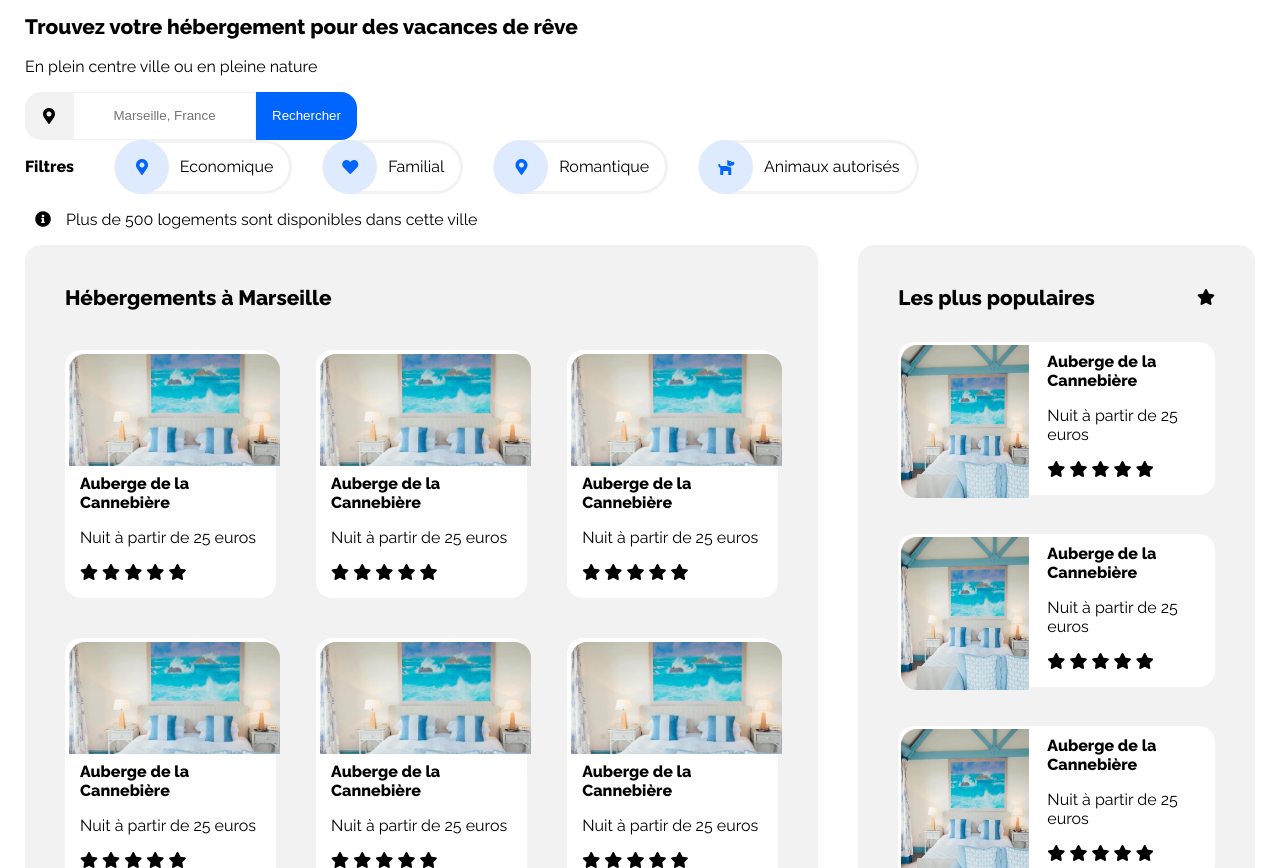
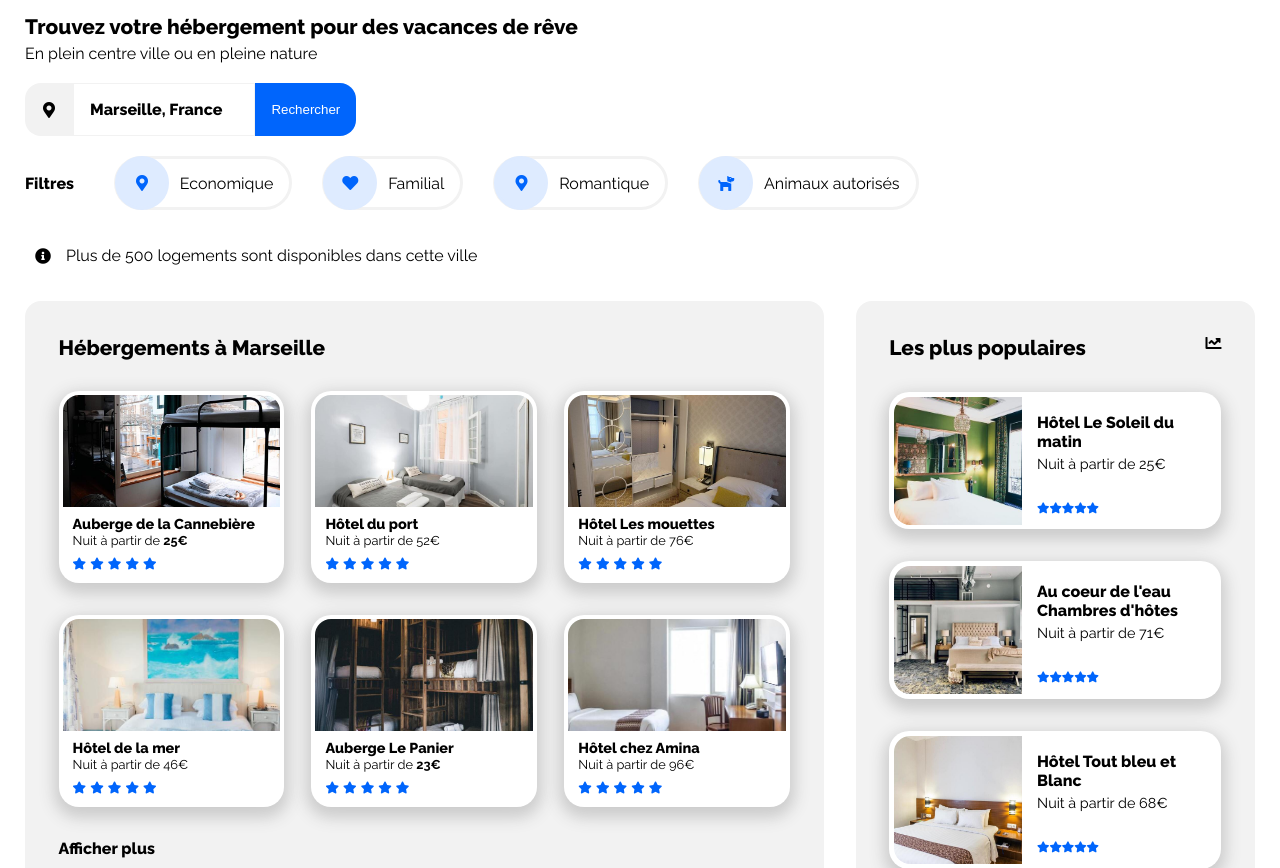
Before and after one commit to mf1511/FOUSSIERMarin_2_18062021, a plain HTML site: page index.html in a window 1280 px wide. Shown: the part 84-952 px from the top of the page. Drawn offline with Linux system fonts and the light colour scheme.

Commit message:
Manque les media query

```diff
--- a/index.html
+++ b/index.html
@@ -55,7 +55,7 @@
                         <i class="fas fa-map-marker-alt"></i>
                     </div>
                     <div class="recherche_formulaire_input">
-                        <input class="recherche_formulaire_lieu" type="text" placeholder="Marseille, France">
+                        <p class="lieu">Marseille, France</p>
                     </div>
                     <div class="recherche_formulaire_button">
                         <button class="recherche_formulaire_button_button">Rechercher</button>
@@ -126,11 +126,11 @@
                 <article class="main_card">
                     <a class="main_card1" href="#">
                         <div class="main_card_img">
-                            <img class="main_img" src="images/hebergements/4_small/annie-spratt-Eg1qcIitAuA-unsplash.jpg" alt="">
+                            <img class="main_img" src="images/hebergements/4_small/marcus-loke-WQJvWU_HZFo-unsplash.jpg" alt="">
                         </div>
                         <div class="main_card_infos">
                             <h3>Auberge de la Cannebière</h3>
-                            <p>Nuit à partir de 25 euros</p>
+                            <p>Nuit à partir de <strong>25€</strong></p>
                             <ul>
                             <li>
                                 <i class="fas fa-star"></i>
@@ -147,11 +147,11 @@
                 <article class="main_card">
                     <a class="main_card2" href="#">
                         <div class="main_card_img">
-                            <img class="main_img" src="images/hebergements/4_small/annie-spratt-Eg1qcIitAuA-unsplash.jpg" alt="">
+                            <img class="main_img" src="images/hebergements/4_small/fred-kleber-gTbaxaVLvsg-unsplash.jpg" alt="">
                         </div>
                         <div class="main_card_infos">
-                            <h3>Auberge de la Cannebière</h3>
-                            <p>Nuit à partir de 25 euros</p>
+                            <h3>Hôtel du port</h3>
+                            <p>Nuit à partir de 52€</p>
                             <ul>
                             <li>
                                 <i class="fas fa-star"></i>
@@ -168,11 +168,11 @@
                 <article class="main_card">
                     <a class="main_card3" href="#">
                         <div class="main_card_img">
-                            <img class="main_img" src="images/hebergements/4_small/annie-spratt-Eg1qcIitAuA-unsplash.jpg" alt="">
+                            <img class="main_img" src="images/hebergements/4_small/reisetopia-B8WIgxA_PFU-unsplash.jpg" alt="">
                         </div>
                         <div class="main_card_infos">
-                            <h3>Auberge de la Cannebière</h3>
-                            <p>Nuit à partir de 25 euros</p>
+                            <h3>Hôtel Les mouettes</h3>
+                            <p>Nuit à partir de 76€</p>
                             <ul>
                             <li>
                                 <i class="fas fa-star"></i>
@@ -192,8 +192,8 @@
                             <img class="main_img" src="images/hebergements/4_small/annie-spratt-Eg1qcIitAuA-unsplash.jpg" alt="">
                         </div>
                         <div class="main_card_infos">
-                            <h3>Auberge de la Cannebière</h3>
-                            <p>Nuit à partir de 25 euros</p>
+                            <h3>Hôtel de la mer</h3>
+                            <p>Nuit à partir de 46€</p>
                             <ul>
                             <li>
                                 <i class="fas fa-star"></i>
@@ -210,11 +210,11 @@
                 <article class="main_card">
                     <a class="main_card5" href="#">
                         <div class="main_card_img">
-                            <img class="main_img" src="images/hebergements/4_small/annie-spratt-Eg1qcIitAuA-unsplash.jpg" alt="">
+                            <img class="main_img" src="images/hebergements/4_small/nicate-lee-kT-ZyaiwBe0-unsplash.jpg" alt="">
                         </div>
                         <div class="main_card_infos">
-                            <h3>Auberge de la Cannebière</h3>
-                            <p>Nuit à partir de 25 euros</p>
+                            <h3>Auberge Le Panier</h3>
+                            <p>Nuit à partir de <strong>23€</strong></p>
                             <ul>
                             <li>
                                 <i class="fas fa-star"></i>
@@ -231,11 +231,11 @@
                 <article class="main_card">
                     <a class="main_card6" href="#">
                         <div class="main_card_img">
-                            <img class="main_img" src="images/hebergements/4_small/annie-spratt-Eg1qcIitAuA-unsplash.jpg" alt="">
+                            <img class="main_img" src="images/hebergements/4_small/febrian-zakaria-M6S1WvfW68A-unsplash.jpg" alt="">
                         </div>
                         <div class="main_card_infos">
-                            <h3>Auberge de la Cannebière</h3>
-                            <p>Nuit à partir de 25 euros</p>
+                            <h3>Hôtel chez Amina</h3>
+                            <p>Nuit à partir de 96€</p>
                             <ul>
                             <li>
                                 <i class="fas fa-star"></i>
@@ -248,6 +248,8 @@
                         </div>
                     </a>
                 </article>
+                <h2>Afficher plus</h2>
+
 
             </section>
 
@@ -255,19 +257,20 @@
             <aside class="hebergements_populaires">
                 <div class="hebergement_popu_title">
                     <h1>Les plus populaires</h1>
-                    <i class="fas fa-star"></i>
+                    <i class="fas fa-chart-line"></i>
                 </div>
 
+                <div class="popu">
                     <article class="popu_card">
                         <a class="popu_card1" href="#">
                             <div class="popu_img">
-                            <img class="popu_img_img" src="images/hebergements/4_small/annie-spratt-Eg1qcIitAuA-unsplash.jpg" alt="">
+                                <img class="popu_img_img" src="images/hebergements/4_small/emile-guillemot-Bj_rcSC5XfE-unsplash.jpg" alt="">
                             </div>
                             <div class="popu_img_infos">
-                            <h3>Auberge de la Cannebière</h3>
-                            <p>Nuit à partir de 25 euros</p>
+                                <h3>Hôtel Le Soleil du matin</h3>
+                                <p>Nuit à partir de 25€</p>
                                 <ul>
-                        <li>
+                        <li class="popu_list">
                             <i class="fas fa-star"></i>
                             <i class="fas fa-star"></i>
                             <i class="fas fa-star"></i>
@@ -278,18 +281,20 @@
                             </div>
                         </a>
                     </article>
+                </div>
 
 
+                <div class="popu">
                     <article class="popu_card">
                         <a class="popu_card1" href="#">
                             <div class="popu_img">
-                            <img class="popu_img_img" src="images/hebergements/4_small/annie-spratt-Eg1qcIitAuA-unsplash.jpg" alt="">
+                                <img class="popu_img_img" src="images/hebergements/4_small/aw-creative-VGs8z60yT2c-unsplash.jpg" alt="">
                             </div>
                             <div class="popu_img_infos">
-                            <h3>Auberge de la Cannebière</h3>
-                            <p>Nuit à partir de 25 euros</p>
+                                <h3>Au coeur de l'eau<br>Chambres d'hôtes</h3>
+                                <p>Nuit à partir de 71€</p>
                                 <ul>
-                        <li>
+                        <li class="popu_list">
                             <i class="fas fa-star"></i>
                             <i class="fas fa-star"></i>
                             <i class="fas fa-star"></i>
@@ -300,17 +305,19 @@
                             </div>
                         </a>
                     </article>
+                </div>
 
+                <div class="popu">
                     <article class="popu_card">
                         <a class="popu_card1" href="#">
                             <div class="popu_img">
-                            <img class="popu_img_img" src="images/hebergements/4_small/annie-spratt-Eg1qcIitAuA-unsplash.jpg" alt="">
+                                <img class="popu_img_img" src="images/hebergements/4_small/febrian-zakaria-sjvU0THccQA-unsplash.jpg" alt="">
                             </div>
                             <div class="popu_img_infos">
-                            <h3>Auberge de la Cannebière</h3>
-                            <p>Nuit à partir de 25 euros</p>
+                                <h3>Hôtel Tout bleu et Blanc</h3>
+                                <p>Nuit à partir de 68€</p>
                                 <ul>
-                        <li>
+                        <li class="popu_list">
                             <i class="fas fa-star"></i>
                             <i class="fas fa-star"></i>
                             <i class="fas fa-star"></i>
@@ -321,6 +328,7 @@
                             </div>
                         </a>
                     </article>
+                </div>
 
 
             </aside>
@@ -335,12 +343,12 @@
         <section class="activites">
 
             <div class="activites_title">
-                <h1>Activités</h1>
+                <h1>Activités à Marseille</h1>
             </div>
 
                 <a class="activites_card1 card" href="#">
                     <div class="activites_card_img">
-                        <img class="activites_card_img_img" src="images/activites/4_small/florian-wehde-xW9e8gdotxI-unsplash.jpg" alt="">
+                        <img class="activites_card_img_img" src="images/activites/4_small/reno-laithienne-QUgJhdY5Fyk-unsplash.jpg" alt="">
                     </div>
                     <div class="activites_card_title">
                         <h3>Parc Lonchamp</h3>
@@ -349,7 +357,7 @@
 
                 <a class="activites_card2 card" href="#">
                     <div class="activites_card_img">
-                        <img class="activites_card_img_img" src="images/activites/4_small/florian-wehde-xW9e8gdotxI-unsplash.jpg" alt="">
+                        <img class="activites_card_img_img" src="images/activites/4_small/paul-hermann-QFTrLdQIRhI-unsplash.jpg" alt="">
                     </div>
                     <div class="activites_card_title">
                         <h3>Parc Lonchamp</h3>
@@ -358,7 +366,7 @@
 
                 <a class="activites_card3 card" href="#">
                     <div class="activites_card_img">
-                        <img class="activites_card_img_img" src="images/activites/4_small/florian-wehde-xW9e8gdotxI-unsplash.jpg" alt="">
+                        <img class="activites_card_img_img" src="images/activites/4_small/kevin-hikari-rV_Qd1l-VXg-unsplash.jpg" alt="">
                     </div>
                     <div class="activites_card_title">
                         <h3>Parc Lonchamp</h3>
@@ -367,7 +375,7 @@
 
                 <a class="activites_card4 card" href="#">
                     <div class="activites_card_img">
-                        <img class="activites_card_img_img" src="images/activites/4_small/florian-wehde-xW9e8gdotxI-unsplash.jpg" alt="">
+                        <img class="activites_card_img_img" src="images/activites/4_small/kilyan-sockalingum-NR8-cBCN3aI-unsplash.jpg" alt="">
                     </div>
                     <div class="activites_card_title">
                         <h3>Parc Lonchamp</h3>
@@ -385,7 +393,7 @@
 
                 <a class="activites_card6 card" href="#">
                     <div class="activites_card_img">
-                        <img class="activites_card_img_img" src="images/activites/4_small/florian-wehde-xW9e8gdotxI-unsplash.jpg" alt="">
+                        <img class="activites_card_img_img" src="images/activites/4_small/lena-paulin-wH2-EJoDcV0-unsplash.jpg" alt="">
                     </div>
                     <div class="activites_card_title">
                         <h3>Parc Lonchamp</h3>
--- a/styles/styles.css
+++ b/styles/styles.css
@@ -23,6 +23,11 @@ h3{
     font-size: 1em;
     font-weight: 800;
 }
+
+em{
+    font-weight: 600;
+}
+
 /* HEADER */
 
 .header{
@@ -89,13 +94,25 @@ h3{
 /* SECTION RECHERCHE */
 
             /* FORM*/
+
+.recherche_titre h1{
+    margin-bottom:5px;
+}
+
+.recherche_titre p{
+    margin-top:5px;
+}
+
 .recherche_formulaire_formulaire{
     display: flex;
 }
 
+.recherche_formulaire{
+    margin:20px 0px 20px 0px;
+}
+
 .recherche_formulaire_icon{
     background-color: #f2f2f2;
-    height:3rem;
     width: 3rem;
     display: flex;
     align-items: center;
@@ -103,9 +120,14 @@ h3{
     border-radius: 1rem 0 0 1rem;
 }
 
-.recherche_formulaire_lieu{
+.lieu{
     text-align: center;
     border:0px;
+    border-color: #FFFFFF;
+    font-size: 1em;
+    font-weight: 800;
+    color: black;
+    padding:0rem 2rem 0rem 1rem;
 
 }
 
@@ -127,7 +149,7 @@ h3{
 .recherche_formulaire_button_button{
     background-color: #0065FC;
     border: 0;
-    height: 3rem;
+    height: 100%;
     color: #fff;
     border-radius: 0 1rem 1rem 0;
     padding: 0 1rem 0 1rem;
@@ -193,6 +215,9 @@ h3{
 
 .recherche_free_rooms{
     display: flex;
+    margin:20px 0px 20px 0px;
+
+
 }
 
 .recherche_free_room_icon{
@@ -219,20 +244,20 @@ h3{
 .hebergements{
     display: grid;
     grid-template-columns: 6fr 3fr;
-    column-gap: 2.5rem;
+    column-gap: 2rem;
     margin-bottom: 40px;
 }
 
 .hebergements_main, .hebergements_populaires{
-    padding:2.5rem;
+    padding:2.1rem;
 }
 
 
 /* MAIN */
 .hebergements_main{
     display: grid;
-    column-gap: 2.5rem;
-    row-gap: 2.5rem;
+    column-gap: 1.7rem;
+    row-gap: 2rem;
     background-color: #f2f2f2;
     border-radius: 1rem;
 }
@@ -241,9 +266,17 @@ h3{
     margin: 0px;
 }
 
+.hebergements_main h2 {
+    margin: 0px;
+}
+
 .main_card{
-    border-radius: 1rem;
+    border-radius: 1.25rem;
     background-color: #fff;
+    padding:4px;
+    box-shadow: 0px 6px 15px 5px #CCC;
+
+
 }
 
 .main_card a{
@@ -253,16 +286,32 @@ h3{
 .main_card_infos{
     text-decoration: none;
     color: black;
-    margin-left: 15px;
+    margin-left: 10px;
+    margin-bottom: 6px;
 }
 
 .main_card_infos ul{
     list-style-type: none;
     padding:0px;
+    color:#0065FC;
+    margin-top: 3px;
 }
 
 .main_card_infos h3{
-    margin: 0px;
+    margin-bottom: 1px;
+    margin-top: 4px;
+    font-size: 0.9em;
+}
+
+.main_card_infos p{
+    margin-top:0px;;
+    margin-bottom: 5px;
+    font-size: 0.8em;
+}
+
+.main_card_infos .fas{
+    font-size: 12px;
+
 }
 
 .main_img{
@@ -270,7 +319,6 @@ h3{
     width: 100%;
     object-fit: cover;
     border-radius: 1rem 1rem 0 0;
-    margin: 4px;
 }
 
 /* MAIN END */
@@ -278,68 +326,85 @@ h3{
 
 
 /*POPU*/
+
 .hebergements_populaires{
+    background-color: #f2f2f2;
+    border-radius: 1rem;
     display: grid;
-    flex-direction: column;
-    background-color: #f2F2F2;
-    border-radius: 1rem;
     row-gap: 2rem;
+    grid-template-rows: auto repeat(3,1fr);
 }
 
 .hebergement_popu_title{
     display: flex;
     justify-content: space-between;
-    align-items: center;
+    margin-top: 8;
+    margin-bottom: 0;
+}
+
+.hebergement_popu_title h1{
+    margin : 0;
+}
+
+.popu{
+    background-color: #FFFFFF;
+    border-radius: 1.25rem;
+    padding: 0.3rem;
+    display: grid;
+    box-shadow: 0px 6px 15px 5px #CCC;
 
 }
 
-.hebergement_popu_title h1{
-    margin:0px;
+.popu_card{
+    height:8rem;
 }
 
+.popu_card1{
+    display: flex;
+    align-items: stretch;
+    height: 100%;
+    overflow: auto;
+    text-decoration: none;
+    color:black;
 
-
-.popu_card1, .popu_card2, .popu_card3{
-    border-radius: 1rem;
-    background-color: #fff;
-    display: flex;
-    text-decoration: none;
-    color: #000;
 }
 
 .popu_img_img{
     border-radius: 1rem 0 0 1rem;
-    width:8rem;
     height: 100%;
-    margin:3px;
+    width: 8rem;
+    object-fit: cover;
 }
 
 .popu_img_infos{
     margin-left: 15px;
 }
 
-
-
-.popu_card{
-    display: flex;
-    flex-direction: column;
-    height:10rem;
+.popu_img_infos h3{
+    margin-bottom: 0px;
 }
 
-.popu_card p{
-    margin:0px;
+.popu_img_infos ul{
+    list-style-type: none;
+    padding: 0;
+    color:#0065FC;
+    margin:30px 0 0 0;
 }
 
-.popu_card ul{
-    list-style-type: none;
-    padding:0px;
+.popu_img_infos p{
+    font-size: 0.9em;
+    margin-top: 4px;
 }
 
-.popu_card h3{
-    margin-top:10px;
+.popu_list{
+    display: flex;
+    flex-wrap: nowrap;
 }
 
-/* POPU END */
+.popu_list .fas{
+    font-size: 11px;
+}
+
 
 
 
@@ -350,6 +415,7 @@ h3{
 @media (min-width:1100px){
     .hebergements_main{
         grid-template-columns: repeat(3, 1fr);
+        grid-template-rows: 1.5rem 12rem 12rem 1.5rem;
     }
 
     .hebergements_main h1{
@@ -381,16 +447,30 @@ h3{
 .activites{
     display: grid;
     column-gap: 2rem;
+    margin-bottom: 40px;
+}
+
+.activites_title{
+    margin-bottom: 20px;
 }
 
 .card{
     display: flex;
     flex-direction: column;
+    box-shadow: 0px 6px 15px 5px #CCC;
+    border-radius: 1rem;
+    text-decoration: none;
+
 }
 
 .activites_card{
     box-shadow: 0 0 16px #f2f2f2;
     border-radius: 1rem;
+}
+
+.activites_card_title h3{
+    color: #000;
+    margin-left: 20px;
 }
 
 .activites_card_img{
@@ -489,7 +569,12 @@ h3{
     text-decoration: none;
     color: #000;
     font-weight: 500;
-    font-size: 0.8em;
+    font-size: 0.9em;
+}
+
+.footer li{
+    margin:8px 0 8px 0;
+
 }
 
 .a_propos, .nos_hebergements, .assistance{
```
Lines whose indentation alone changed are shown as unchanged.
